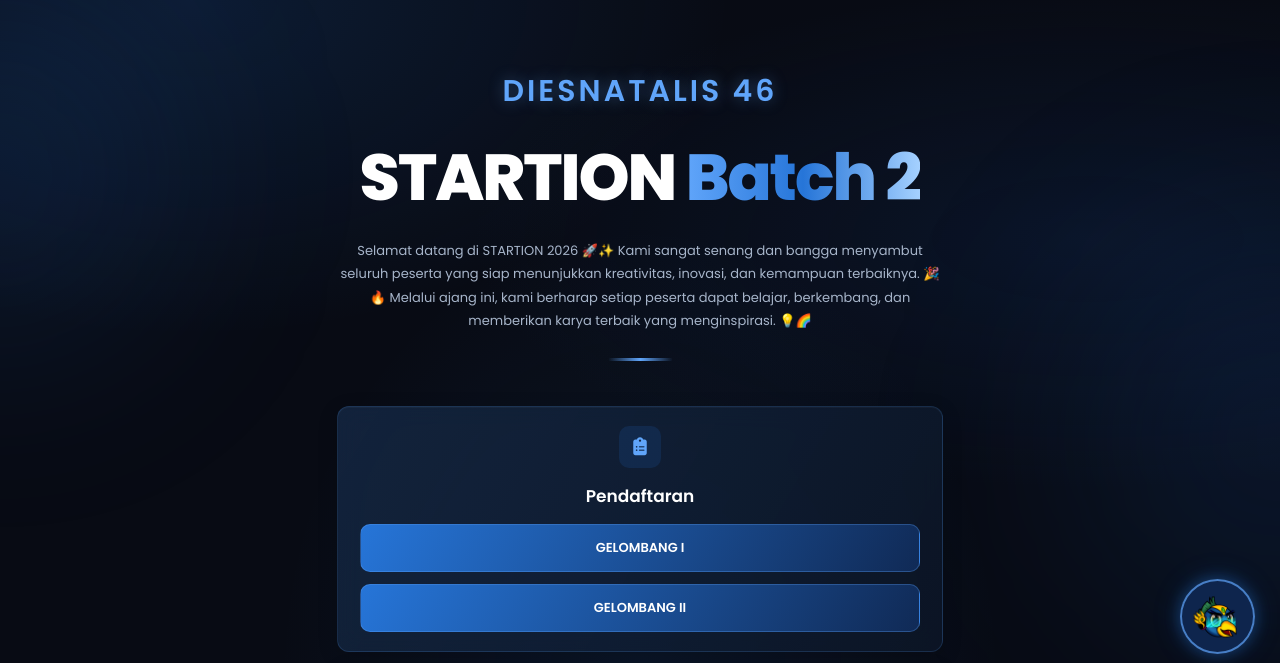
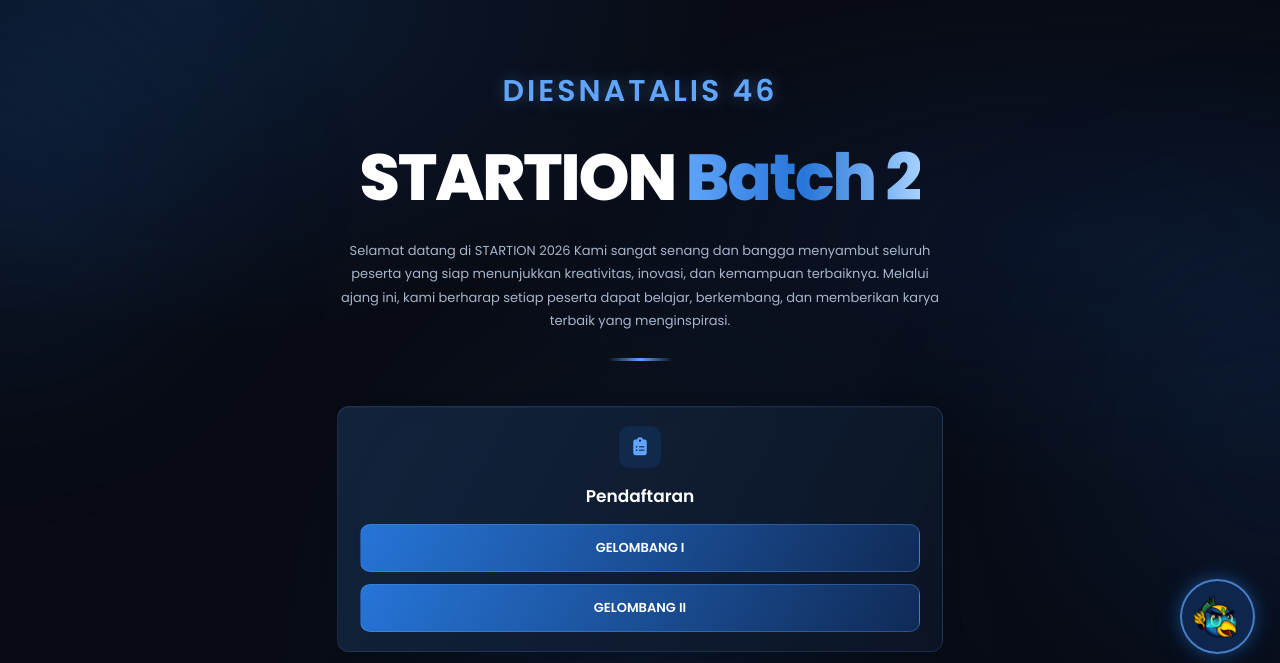
Before and after one commit to startion-batch-2/Startion, a plain HTML site: page index.html in a window 1280 px wide. Shown: the part 121-784 px from the top of the page. Drawn offline with Linux system fonts and the light colour scheme.

Commit message:
index.html

```diff
--- a/index.html
+++ b/index.html
@@ -49,10 +49,10 @@
             </h1>
 
             <p>
-                Selamat datang di STARTION 2026 🚀✨ Kami sangat senang dan bangga menyambut seluruh peserta yang siap
-                menunjukkan kreativitas, inovasi, dan kemampuan terbaiknya. 🎉🔥
+                Selamat datang di STARTION 2026  Kami sangat senang dan bangga menyambut seluruh peserta yang siap
+                menunjukkan kreativitas, inovasi, dan kemampuan terbaiknya.
                 Melalui ajang ini, kami berharap setiap peserta dapat belajar, berkembang, dan memberikan karya terbaik
-                yang menginspirasi. 💡🌈
+                yang menginspirasi.
             </p>
 
             <div class="heading-line"></div>
```
